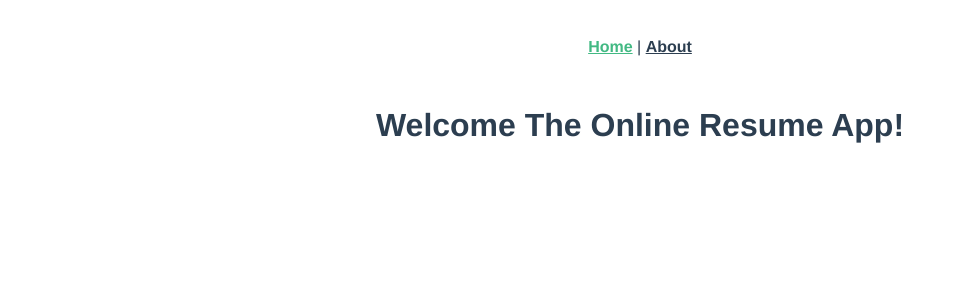
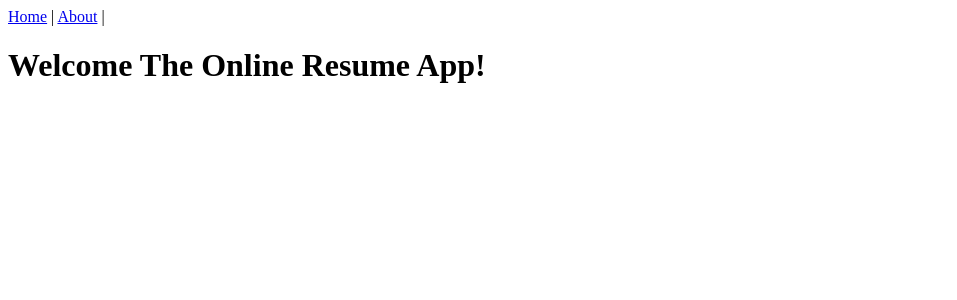
Before and after one commit to no-click-clique/online_resumes, a Vue app: page / in a window 1280 px wide. Shown: the top 300 px of the page, without its empty margins (0-957 px from the left). Built offline with nearby package versions, Linux system fonts and the light colour scheme.

Commit message:
adds show page

```diff
--- a/src/App.vue
+++ b/src/App.vue
@@ -2,31 +2,15 @@
   <div id="app">
     <div id="nav">
       <router-link to="/">Home</router-link> |
-      <router-link to="/about">About</router-link>
+      <router-link to="/about">About</router-link> |
+     <!--  <router-link to="/students/1">Students Resume</router-link> | -->
     </div>
     <router-view/>
   </div>
 </template>
 
 <style>
-#app {
-  font-family: Avenir, Helvetica, Arial, sans-serif;
-  -webkit-font-smoothing: antialiased;
-  -moz-osx-font-smoothing: grayscale;
-  text-align: center;
-  color: #2c3e50;
-}
-
-#nav {
-  padding: 30px;
-}
-
-#nav a {
-  font-weight: bold;
-  color: #2c3e50;
-}
-
-#nav a.router-link-exact-active {
-  color: #42b983;
-}
+  img {
+    width: 200px;
+  }
 </style>
--- a/src/router/index.js
+++ b/src/router/index.js
@@ -1,8 +1,9 @@
-import Vue from 'vue'
-import VueRouter from 'vue-router'
-import Home from '../views/Home.vue'
+import Vue from 'vue';
+import VueRouter from 'vue-router';
+import Home from '../views/Home.vue';
+import StudentsShow from '../views/StudentsShow.vue';
 
-Vue.use(VueRouter)
+Vue.use(VueRouter);
 
 const routes = [
   {
@@ -17,13 +18,18 @@ const routes = [
     // this generates a separate chunk (about.[hash].js) for this route
     // which is lazy-loaded when the route is visited.
     component: () => import(/* webpackChunkName: "about" */ '../views/About.vue')
+  },
+  {
+    path: '/students/:id',
+    name: 'students-show',
+    component: StudentsShow
   }
-]
+];
 
 const router = new VueRouter({
   mode: 'history',
   base: process.env.BASE_URL,
   routes
-})
+});
 
-export default router
+export default router;
--- /dev/null
+++ b/src/views/StudentsShow.vue
@@ -0,0 +1,68 @@
+<template>
+  <div class="home">
+
+    <div class="container">
+      <img v-bind:src="student.photo" alt="">
+      <h1>{{ student.first_name }} {{ student.last_name }}</h1>
+      <span>Email: {{ student.email }}, Phone: {{ student.phone_number }}, LinkedIn: {{ student.linkedin_url }}, Twitter: {{ student.twitter_handle }} </span>
+      <h3>{{ student.short_bio }}</h3>
+      Skills: <span v-for="skill in student.skills">{{ skill.name }}, </span>
+        <div v-for="experience in student.experiences">
+          <h3>Experiences:</h3>
+          Company: <span>{{ experience.company_name }}</span><br>
+          Job Title: <span>{{ experience.job_title }}</span><br>
+          Job Description: <span>{{ experience.details }}</span><br>
+          Start Date: <span>{{ experience.start_date }}</span><br>
+          End Date: <span>{{ experience.end_date }}</span><br>
+        </div>
+         <div v-for="education in student.educations">
+          <h3>Education:</h3>
+          School: <span>{{ education.university_name }}</span><br>
+          Degree: <span>{{ education.degree }}</span><br>
+          Program: <span>{{ education.details }}</span><br>
+          Start Date: <span>{{ education.start_date }}</span><br>
+          End Date: <span>{{ education.end_date }}</span><br>
+        </div>
+         <div v-for="capstone in student.capstones">
+          <h3>Capstone:</h3>
+          Name: <span>{{ capstone.name }}</span><br>
+          Description: <span>{{ capstone.description }}</span><br>
+          Website: <span>{{ capstone.url }}</span><br>
+          Screenshot: <span>{{ capstone.screenshot }}</span><br>
+        </div>
+      </div>
+
+    </div>
+
+
+  </div>
+</template>
+
+<style>
+</style>
+
+<script>
+import axios from 'axios';
+
+export default {
+  data: function() {
+    return {
+      student: {},
+      educations: [],
+      experiences: [],
+      capstones: [],
+      skills: []
+    };
+  },
+
+  created: function() {
+    axios
+      .get("/api/students/1")
+      .then(response => {
+        this.student = response.data;
+      });
+  },
+
+  methods: {}
+};
+</script>
```
